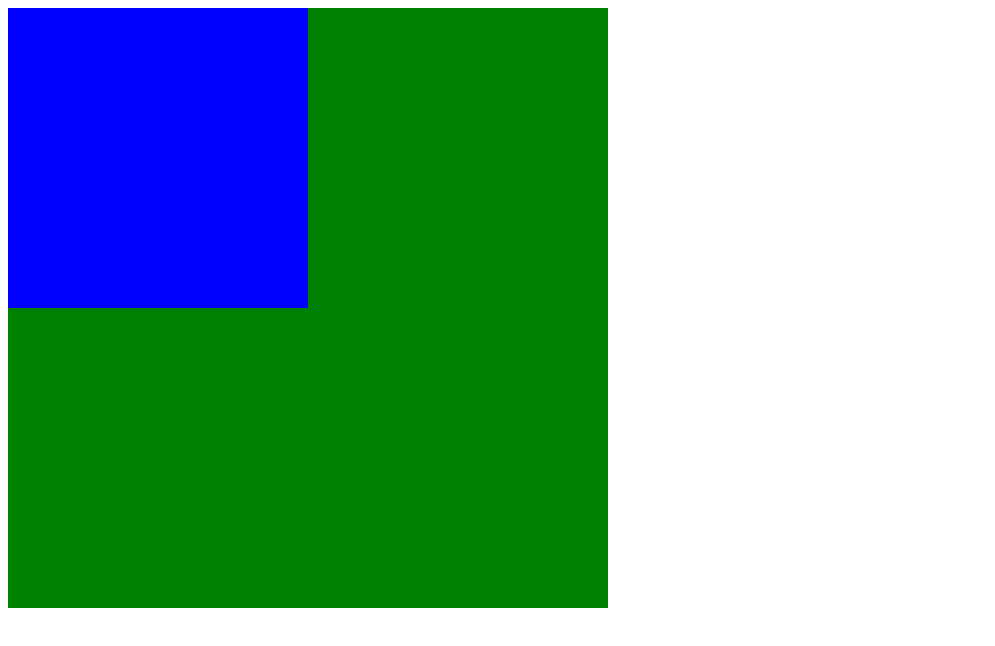
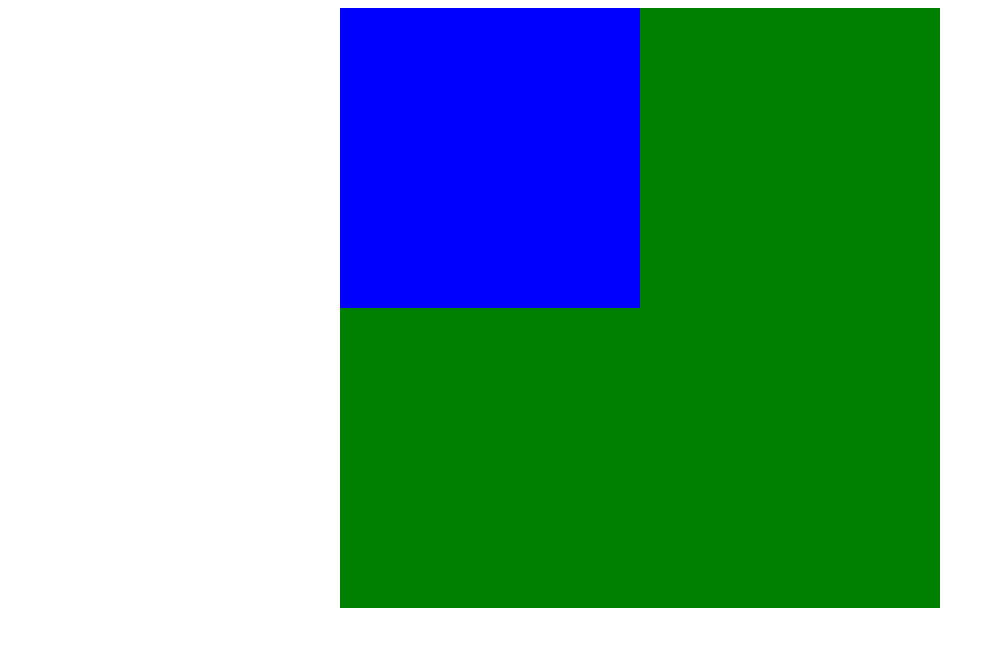
Before and after one commit to KaiqueCassal/Curso-HTML-02, a plain HTML site: page CSS/011-float/index.html in a window 1280 px wide. Shown: the whole page, without its empty margins (0-995 px from the left). Drawn offline with Linux system fonts and the light colour scheme.

Commit message:
011
Float.

```diff
--- a/CSS/011-float/style.css
+++ b/CSS/011-float/style.css
@@ -2,6 +2,14 @@
     background-color: green;
     width: 600px;
     height: 600px;
+    margin: auto;
+}
+#base::before, #base::after{
+    content: "";
+    display: table;
+}
+#base::after{
+    clear: both;
 }
 #esquerda{
     background-color: red;
```
